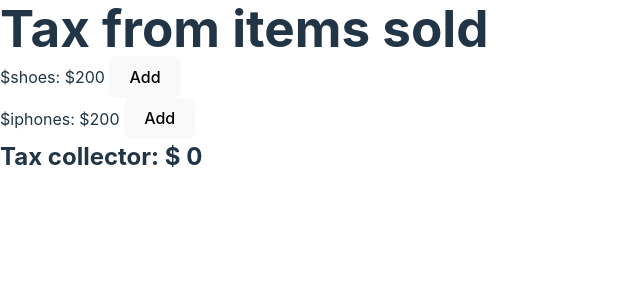
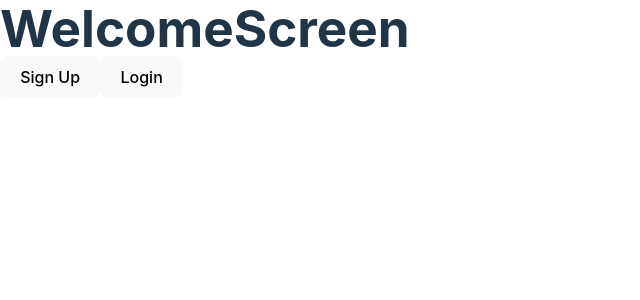
Before and after one commit to kingdavidHub/reactjs-advanced-2024, a React (Vite) app: page / in a window 1280 px wide. Shown: the top 300 px of the page, without its empty margins (0-640 px from the left). Built offline with nearby package versions, Linux system fonts and the light colour scheme.

Commit message:
Using spread js operators in components

```diff
--- a/src/App.jsx
+++ b/src/App.jsx
@@ -28,6 +28,7 @@
 import ModalDialog from "./components/ModalDialog";
 import LiveOrders from "./components/LiveOrders";
 import TaxFromItems from "./components/TaxFromItems";
+import WelcomeScreen from "./components/WelcomeScreen";
 
 // router an array of links
 const router = createBrowserRouter([
@@ -120,7 +121,8 @@
       {/* <DomUseRef /> */}
       {/* <ModalDialog /> */}
       {/* <LiveOrders /> */}
-      <TaxFromItems />
+      {/* <TaxFromItems /> */}
+      <WelcomeScreen />
     </>
   );
 };
--- /dev/null
+++ b/src/components/WelcomeScreen.jsx
@@ -0,0 +1,62 @@
+import React from "react";
+
+// const order = {
+//   name: "Burger",
+//   price: 10,
+//   size: "small",
+//   toppings: ["cheese", "lettuce", "tomato", "ketchup", "mustard", "onion"],
+// }
+
+// const orderAmend = {
+//   ...order,
+//   price: 50
+// }
+
+const Button = ({ type, children, ...buttonProps }) => {
+  // ...buttonProps is making a copy of the buttonProps object that is passed in. // Object { onClick: onClick(), onSubmit: "hello", constant: "me" }
+  // type won't be shown there because we have a default value already buttonProps will provide the rest of the properties
+
+  const className = type === "primary" ? "PrimaryButton" : "SecondaryButton";
+  console.log(buttonProps);
+  return (
+    <>
+      <button className={`Button ${className}`} {...buttonProps}>
+        {children}
+      </button>
+    </>
+  );
+};
+
+const LoginButton = ({ type, children, ...buttonProps }) => {
+  return (
+    <>
+      <Button
+        type="secondary"
+        // depending on the order of the spread the behaviour may differ ::: right now signup will show but if the login is moved downwards the behaviour will differ and it will show login
+        onClick={() => alert("Logging In!")}
+        {...buttonProps} // singUp has overide the current props
+      >
+        {children}
+      </Button>
+    </>
+  );
+};
+
+const WelcomeScreen = () => {
+  return (
+    <>
+      <h1>WelcomeScreen</h1>
+      <Button
+        type="primary"
+        onClick={() => alert("Signing Up!")}
+        onSubmit="hello"
+        constant="me"
+      >
+        Sign Up
+      </Button>
+      <LoginButton type="secondary" onClick={() => alert("Signing Up!")}>Login</LoginButton>
+    </>
+  );
+};
+
+export default WelcomeScreen;
```
